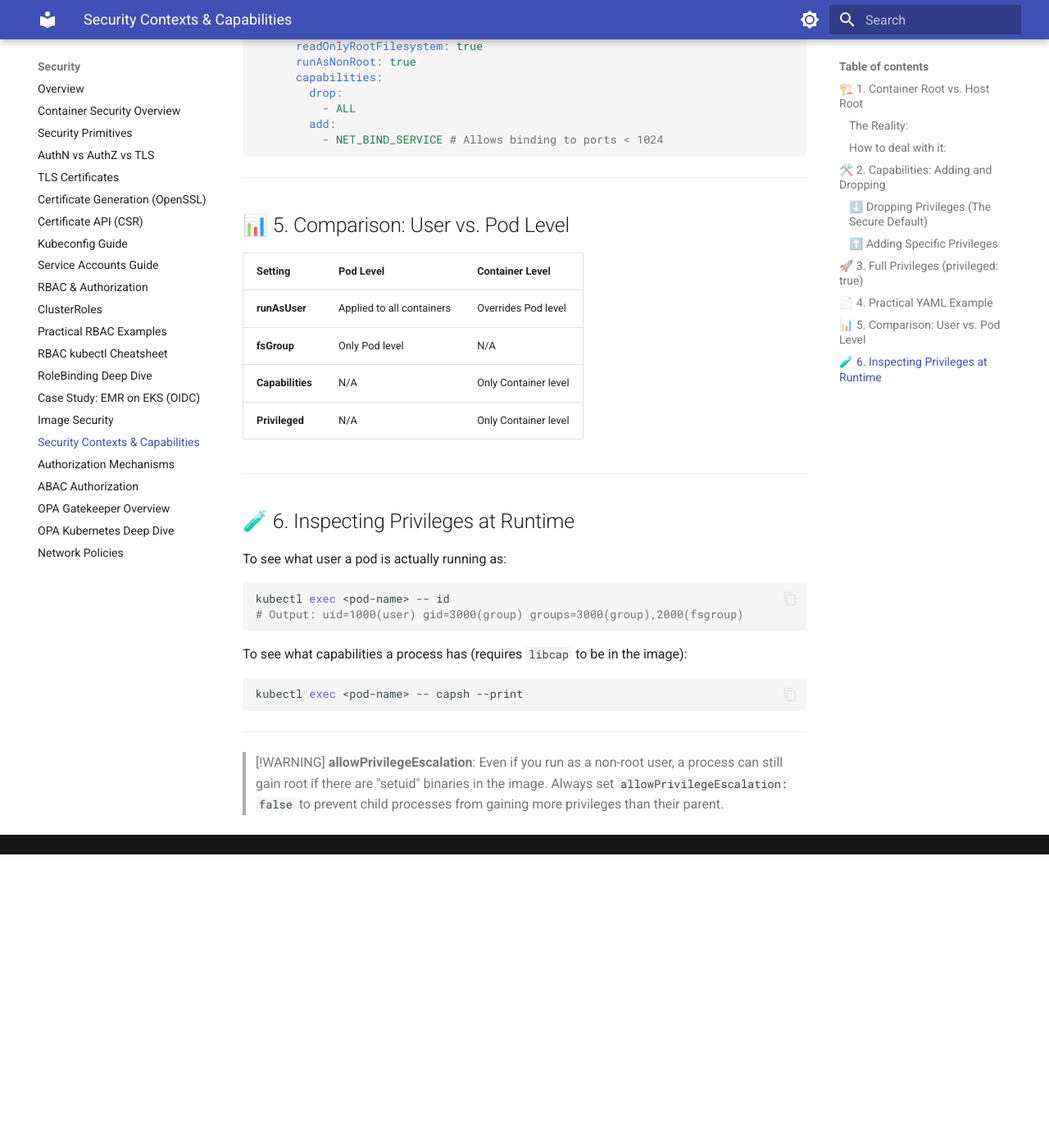
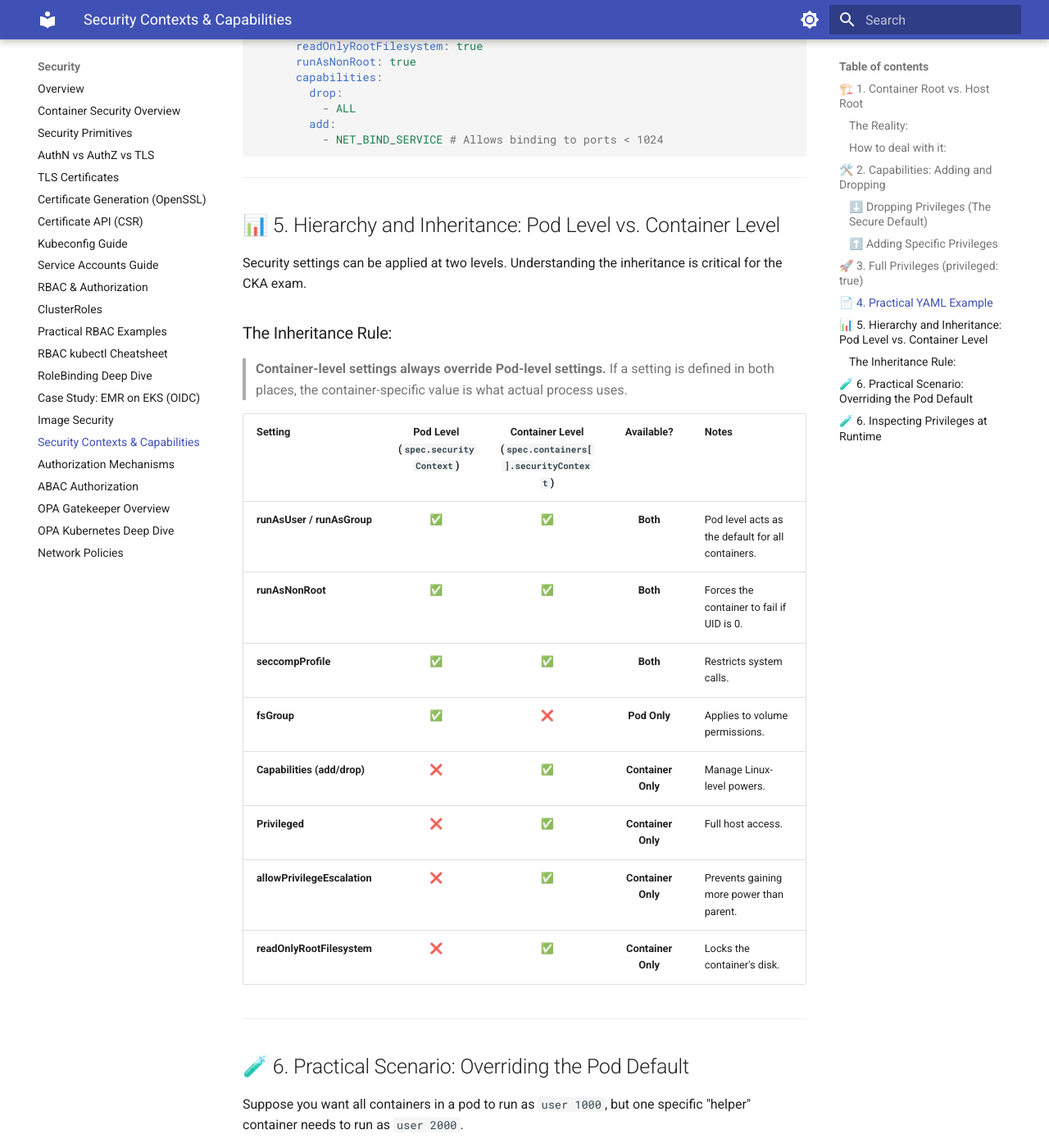
Before and after one commit to kvcenation5/cka-study-guide, an MkDocs documentation site: the page built from docs/security/security-contexts-capabilities.md, in a window 1280 px wide and 1400 px high, scrolled down 2184 px. Shown: the whole window at 82% size. Built offline with MkDocs 1.6.1 and Material for MkDocs 9.7.7, drawn with Linux system fonts in a browser that asks for light colours; before the commit the page ends 3226 px from its top, so only the background shows below that; some of the changed text lies outside the part shown.

Commit message:
Expand Pod vs Container level security context comparison

````diff
--- a/docs/security/security-contexts-capabilities.md
+++ b/docs/security/security-contexts-capabilities.md
@@ -89,14 +89,47 @@ spec:
 
 ---
 
-## 📊 5. Comparison: User vs. Pod Level
+## 📊 5. Hierarchy and Inheritance: Pod Level vs. Container Level
 
-| Setting | Pod Level | Container Level |
-| :--- | :--- | :--- |
-| **runAsUser** | Applied to all containers | Overrides Pod level |
-| **fsGroup** | Only Pod level | N/A |
-| **Capabilities** | N/A | Only Container level |
-| **Privileged** | N/A | Only Container level |
+Security settings can be applied at two levels. Understanding the inheritance is critical for the CKA exam.
+
+### The Inheritance Rule:
+> **Container-level settings always override Pod-level settings.** If a setting is defined in both places, the container-specific value is what actual process uses.
+
+| Setting | Pod Level (`spec.securityContext`) | Container Level (`spec.containers[].securityContext`) | Available? | Notes |
+| :--- | :---: | :---: | :---: | :--- |
+| **runAsUser / runAsGroup** | ✅ | ✅ | **Both** | Pod level acts as the default for all containers. |
+| **runAsNonRoot** | ✅ | ✅ | **Both** | Forces the container to fail if UID is 0. |
+| **seccompProfile** | ✅ | ✅ | **Both** | Restricts system calls. |
+| **fsGroup** | ✅ | ❌ | **Pod Only** | Applies to volume permissions. |
+| **Capabilities (add/drop)** | ❌ | ✅ | **Container Only** | Manage Linux-level powers. |
+| **Privileged** | ❌ | ✅ | **Container Only** | Full host access. |
+| **allowPrivilegeEscalation**| ❌ | ✅ | **Container Only** | Prevents gaining more power than parent. |
+| **readOnlyRootFilesystem** | ❌ | ✅ | **Container Only** | Locks the container's disk. |
+
+---
+
+## 🧪 6. Practical Scenario: Overriding the Pod Default
+
+Suppose you want all containers in a pod to run as `user 1000`, but one specific "helper" container needs to run as `user 2000`.
+
+```yaml
+apiVersion: v1
+kind: Pod
+metadata:
+  name: complex-security-demo
+spec:
+  securityContext:
+    runAsUser: 1000 # Default for all containers
+  containers:
+  - name: main-app
+    image: nginx
+    # Inherits runAsUser: 1000
+  - name: helper-tool
+    image: busybox
+    securityContext:
+      runAsUser: 2000 # OVERRIDES the pod default for this container only
+```
 
 ---
 
````
